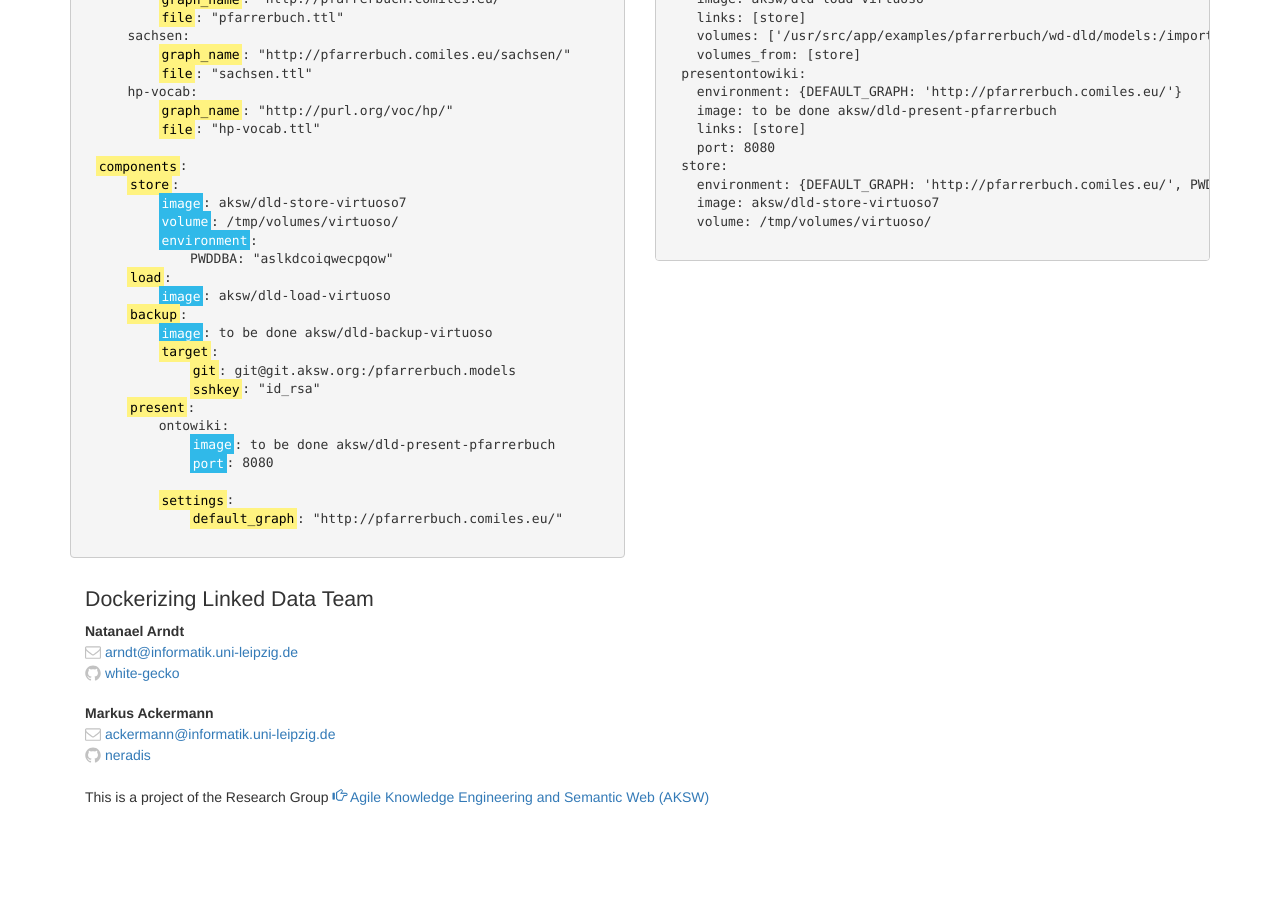
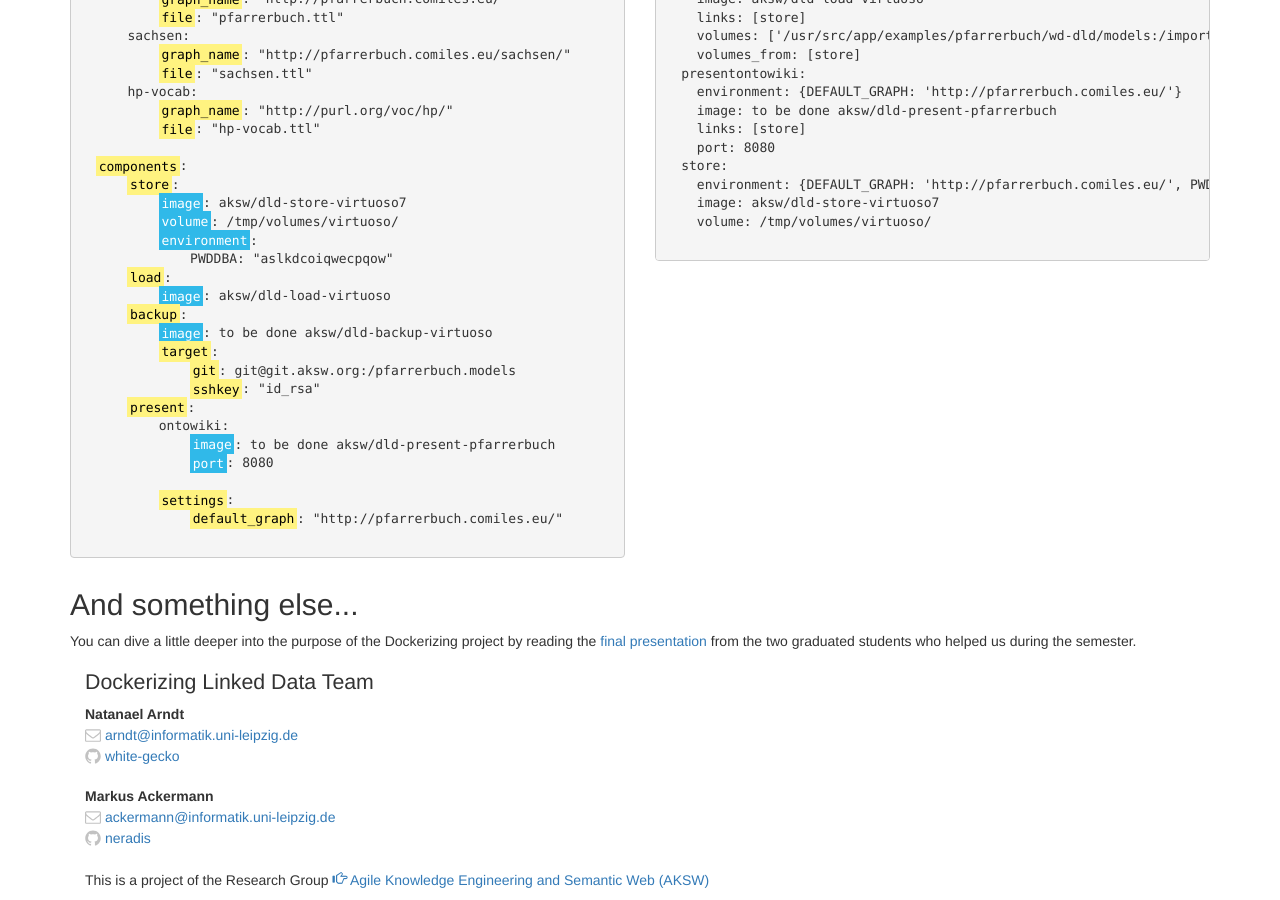
Before and after one commit to Dockerizing/dockerizing.github.io, a Jekyll site: the page built from bootstrap.html, in a window 1280 px wide and 900 px high, scrolled down 2231 px. Built offline with Jekyll 4.4.1, drawn with Linux system fonts in a browser that asks for light colours; nearby versions of some CDN libraries; before the commit the page ends 3048 px from its top, so only the background shows below that.

Commit message:
[ADD] Presentation

```diff
--- a/bootstrap.html
+++ b/bootstrap.html
@@ -228,3 +228,11 @@ store:
 
 </pre>
 </div>
+
+<div class="col-lg-12">
+
+<h2>And something else...</h2>
+
+You can dive a little deeper into the purpose of the Dockerizing project by reading the <a href="{{ site.url }}/assets/final-presentation-dockerizing.pdf">final presentation</a> from the two graduated students who helped us during the semester.
+
+</div>
```
Also changed, not shown: 1 other file.
